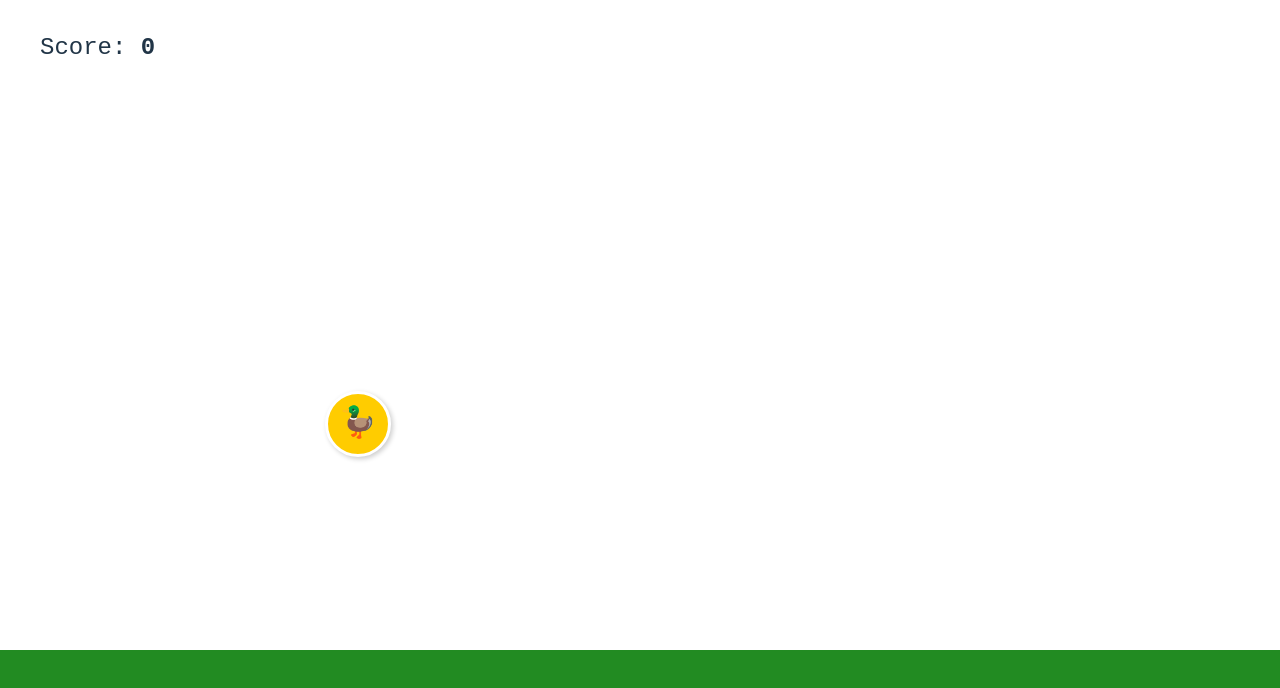
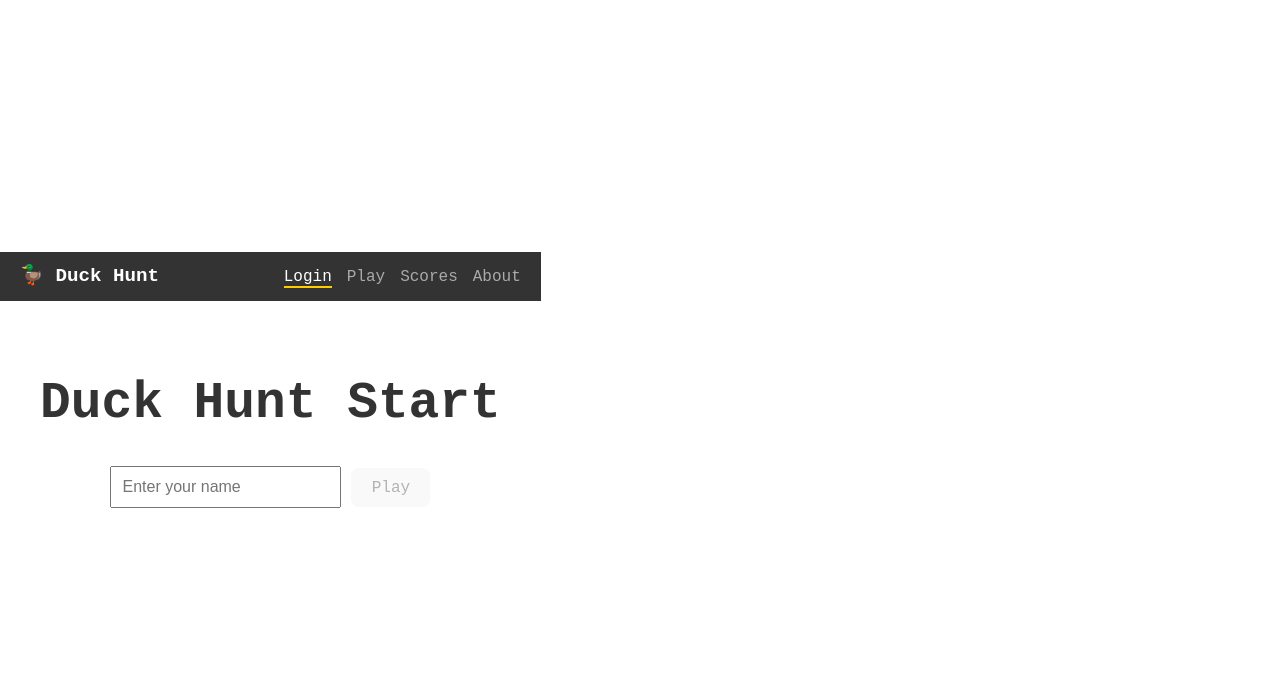
Before and after one commit to AlexDoblyno/CS260_huntDuck_demo4school, a React (Vite) app in the folder duck-hunt/: page / in a window 1280 px wide. Shown: the top 688 px of the page. Built offline with nearby package versions, Linux system fonts and the light colour scheme.

Commit message:
implement react router and navigation

```diff
--- a/duck-hunt/src/App.css
+++ b/duck-hunt/src/App.css
@@ -50,3 +50,53 @@ body {
   content: "🦆"; /* 使用 Emoji 作为鸭子，简单直观 */
   font-size: 30px;
 }
+
+.navbar {
+  display: flex;
+  justify-content: space-between;
+  align-items: center;
+  background-color: #333;
+  color: white;
+  padding: 10px 20px;
+  position: relative;
+  z-index: 100; /* 确保在最上层 */
+}
+
+.brand {
+  font-weight: bold;
+  font-size: 1.2rem;
+}
+
+.nav-item {
+  color: #aaa;
+  text-decoration: none;
+  margin-left: 15px;
+}
+
+.nav-item.active {
+  color: white;
+  border-bottom: 2px solid #ffcc00;
+}
+
+/* 页面通用容器 */
+.page-content {
+  padding: 40px;
+  text-align: center;
+  color: #333;
+}
+
+.login-container input {
+  padding: 10px;
+  font-size: 16px;
+  margin-right: 10px;
+}
+
+/* 调整 Play 区域，因为现在有了导航栏 */
+.game-area {
+  position: relative;
+  /* 减去导航栏的高度 */
+  height: calc(100vh - 50px);
+  width: 100vw;
+  overflow: hidden;
+  background-color: #87CEEB;
+}
--- a/duck-hunt/src/App.jsx
+++ b/duck-hunt/src/App.jsx
@@ -1,13 +1,36 @@
 import React from 'react';
+import { BrowserRouter, Routes, Route, NavLink } from 'react-router-dom';
 import Play from './Play';
+import Login from './Login';
+import Scores from './Scores';
+import About from './About';
 import './App.css';
 
 function App() {
-  // 阶段一：暂时直接渲染 Play 组件，确保重构没问题
   return (
-    <div className="app">
-      <Play />
-    </div>
+    <BrowserRouter>
+      <div className="app">
+        {/* 导航栏 */}
+        <header className="navbar">
+          <div className="brand">🦆 Duck Hunt</div>
+          <nav>
+            <NavLink className="nav-item" to="/">Login</NavLink>
+            <NavLink className="nav-item" to="/play">Play</NavLink>
+            <NavLink className="nav-item" to="/scores">Scores</NavLink>
+            <NavLink className="nav-item" to="/about">About</NavLink>
+          </nav>
+        </header>
+
+        {/* 路由出口 */}
+        <Routes>
+          <Route path="/" element={<Login />} />
+          <Route path="/play" element={<Play />} />
+          <Route path="/scores" element={<Scores />} />
+          <Route path="/about" element={<About />} />
+          <Route path="*" element={<main>404 Not Found</main>} />
+        </Routes>
+      </div>
+    </BrowserRouter>
   );
 }
 
--- a/duck-hunt/src/Login.jsx
+++ b/duck-hunt/src/Login.jsx
@@ -1,12 +1,26 @@
-import React from 'react';
+import React, { useState } from 'react';
+import { useNavigate } from 'react-router-dom';
 
 export default function Login() {
+  const [name, setName] = useState('');
+  const navigate = useNavigate();
+
+  const handleLogin = () => {
+    // 简单模拟登录，实际课程可能需要存 localStorage
+    localStorage.setItem('userName', name);
+    navigate('/play');
+  };
+
   return (
-    <div className="page-content">
-      <h1>Welcome to Duck Hunt</h1>
-      <p>Login to play</p>
-      {/* 暂时留空，下个阶段实现 */}
-      <button disabled>Login</button>
+    <div className="page-content login-container">
+      <h1>Duck Hunt Start</h1>
+      <input
+        type="text"
+        placeholder="Enter your name"
+        value={name}
+        onChange={(e) => setName(e.target.value)}
+      />
+      <button onClick={handleLogin} disabled={!name}>Play</button>
     </div>
   );
 }
```
